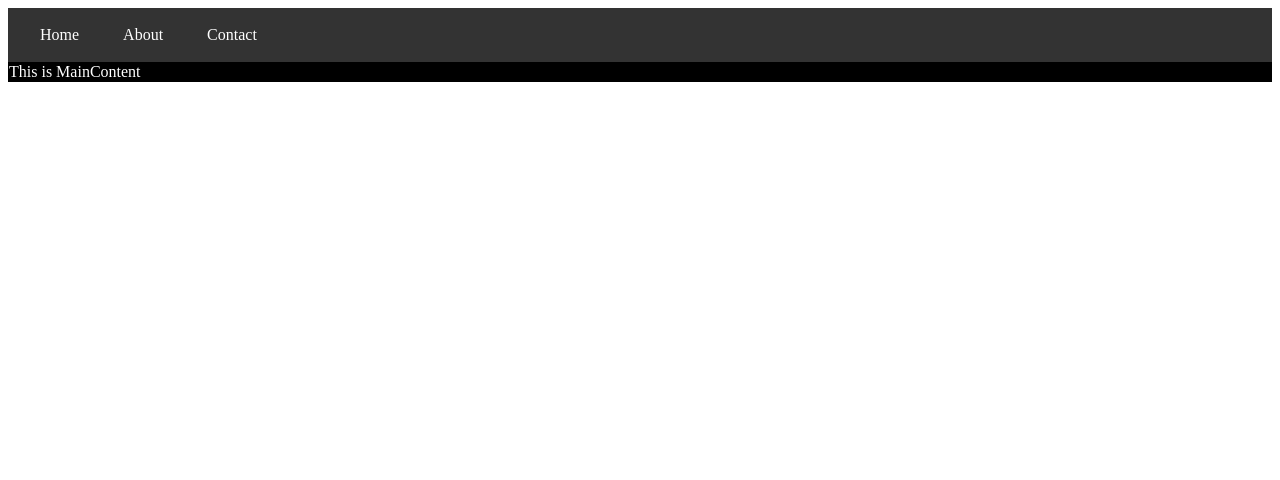
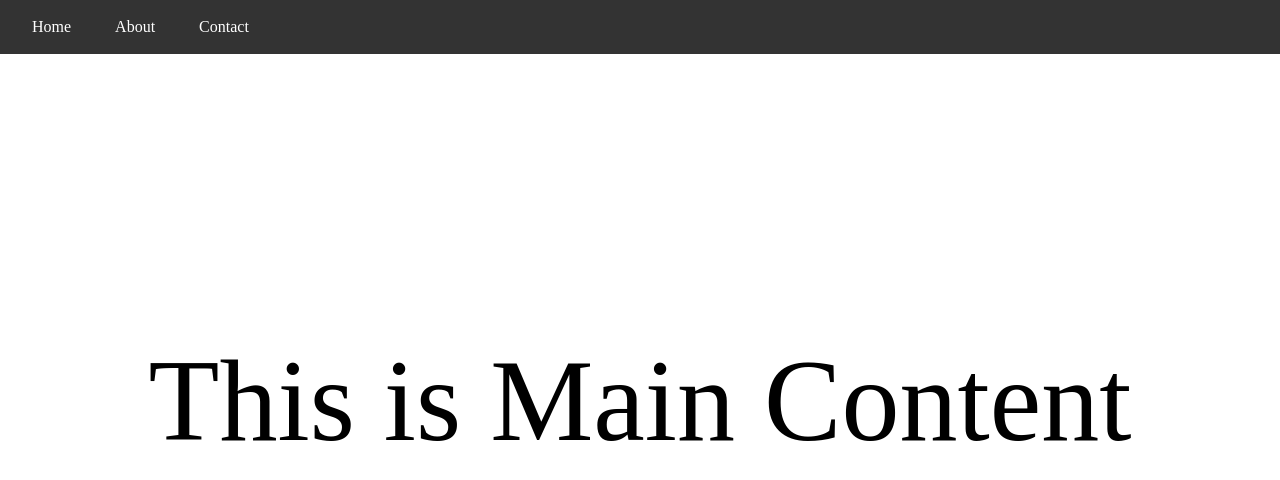
Before and after one commit to Charithharsha08/react-vite-project, a React (Vite) app: page / in a window 1280 px wide. Shown: the top 480 px of the page. Built offline with nearby package versions, Linux system fonts and the light colour scheme.

Commit message:
update css

```diff
--- a/src/view/common/MainContent/MainContent.css
+++ b/src/view/common/MainContent/MainContent.css
@@ -1,5 +1,10 @@
 .main-content{
-    background-color: black;
+    background-color: white;
     padding: 1px;
-    color: white;
+    color: black;
+    font-size: 116px;
+    display: flex;
+    justify-content: center;
+    align-items: center;
+    height: 100vh;
 }
--- a/src/view/common/MainContent/MainContent.tsx
+++ b/src/view/common/MainContent/MainContent.tsx
@@ -1,6 +1,6 @@
 import "./MainContent.css";
 export function MainContent() {
     return (
-        <div className="main-content"> This is MainContent</div>
+        <div className="main-content"> This is Main Content</div>
     );
 }
--- a/src/view/common/Navbar/Navbar.css
+++ b/src/view/common/Navbar/Navbar.css
@@ -1,6 +1,14 @@
 /* Navbar.css */
 
+* {
+    margin: 0;
+}
+
 .navbar {
+    position: fixed;
+    width: 100%;
+    top: 0;
+    left: 0;
     list-style: none;
     display: flex;
     gap: 20px;
```
